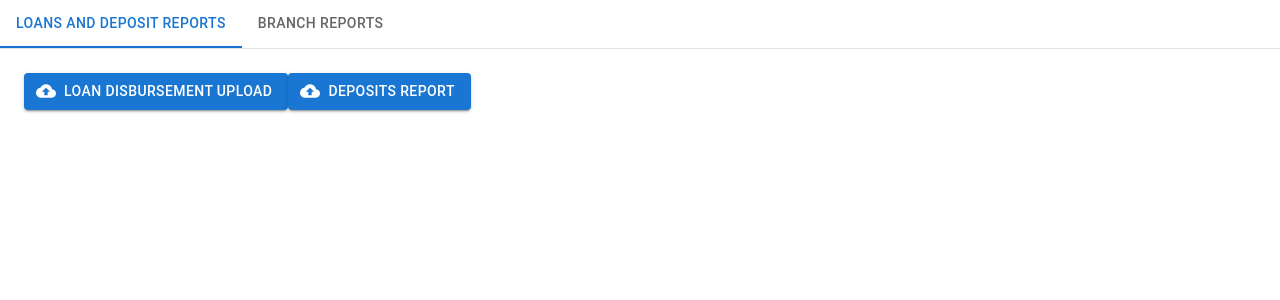
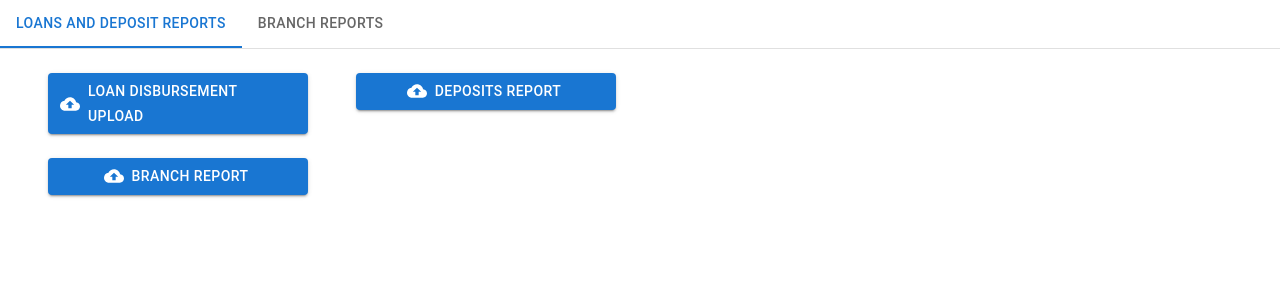
Before and after one commit to OdongAlican/Email-SMTP-Front-End, a React (Create React App) app: page / in a window 1280 px wide. Shown: the top 300 px of the page. Built offline with nearby package versions, Linux system fonts and the light colour scheme.

Commit message:
extract form data

```diff
--- a/src/pages/App.tsx
+++ b/src/pages/App.tsx
@@ -135,12 +135,12 @@ function App() {
     <div className="App">
       <BasicTabs value={value} handleChange={handleChange}>
         <CustomTabPanel value={value} index={0}>
-          <Grid container>
-            <Grid item xs={6}>
+          <Grid container xs={6}>
+            <Grid item xs={6} spacing={3} sx={{ px: 3 }}>
               <Button
                 component="label"
                 variant="contained"
-                sx={{ mb: 3 }}
+                sx={{ mb: 3, width: "100%" }}
                 startIcon={<CloudUploadIcon />}
               >
                 Loan Disbursement Upload
@@ -149,15 +149,31 @@ function App() {
                   accept=".xlsx, .xls, .csv"
                   type="file" />
               </Button>
+            </Grid>
+            <Grid item xs={6} spacing={3} sx={{ px: 3 }}>
               <Button
                 component="label"
                 variant="contained"
-                sx={{ mb: 3 }}
+                sx={{ mb: 3, width: "100%" }}
                 startIcon={<CloudUploadIcon />}
               >
                 Deposits Report
                 <VisuallyHiddenInput
                   onChange={handleLoandDepositsFileUpload}
+                  accept=".xlsx, .xls, .csv"
+                  type="file" />
+              </Button>
+            </Grid>
+            <Grid item xs={6} spacing={3} sx={{ px: 3 }}>
+              <Button
+                component="label"
+                variant="contained"
+                sx={{ mb: 3, width: "100%" }}
+                startIcon={<CloudUploadIcon />}
+              >
+                Branch Report
+                <VisuallyHiddenInput
+                  // onChange={handleLoandDepositsFileUpload}
                   accept=".xlsx, .xls, .csv"
                   type="file" />
               </Button>
@@ -168,7 +184,8 @@ function App() {
           <RegionalReports />
         </CustomTabPanel>
       </BasicTabs>
-      {loanDisbursementData.length > 0 && (
+      {
+        loanDisbursementData.length > 0 && (
           <TableContainer component={Paper}>
             <Table sx={{ minWidth: 650 }} aria-label="simple table">
               <TableHead>
@@ -192,8 +209,9 @@ function App() {
               </TableBody>
             </Table>
           </TableContainer>
-      )}
-    </div>
+        )
+      }
+    </div >
   );
 }
 
--- /dev/null
+++ b/src/pages/FormHelpers.tsx
@@ -0,0 +1,119 @@
+import React, { useEffect, useState } from 'react'
+import { sendReportsService } from '../utils/api';
+import * as XLSX from "xlsx";
+import { formatAsMoney } from '../utils/helpers';
+import { generateReportsPDF } from '../utils/reportsPDF';
+
+interface MyObject {
+    BU_NM: string;
+    RELATIONSHIP_OFFICER: number;
+    NO_ACCS: number;
+    LOAN_AMOUNT: number;
+    OUTSTANDINGPRINC: number;
+    TOTAL_SAVINGS: number;
+    PAR_1DAY: number;
+    PAR_30DAYS: number;
+    PAR_60DAYS: number;
+    PAR_90DAYS: number;
+}
+
+type RowData = {
+    [key: string]: any;
+};
+
+const FormHelpers = () => {
+    const [data, setData] = useState<RowData[]>([]);
+    const [sortedRegions, setSortedRegions] = useState<Record<string, MyObject[]>>({} as Record<string, MyObject[]>);
+
+    const groupByRegion = (data: MyObject[]): Record<string, MyObject[]> => {
+        return data.reduce((acc: Record<string, MyObject[]>, obj) => {
+            const regionName = obj.BU_NM;
+            if (!acc[regionName]) {
+                acc[regionName] = [];
+            }
+            acc[regionName].push(obj);
+            return acc;
+        }, {});
+    }
+
+    const handleSubmit = async (files: Array<File>) => {
+        const formData = new FormData();
+        files.forEach((file) => {
+            formData.append('files', file);
+        });
+
+        try {
+            const response = await sendReportsService(formData);
+            console.log("Email sent successfully:", response);
+        } catch (error) {
+            console.error("Error sending email:", error);
+        }
+    };
+
+    const handleFileUpload = (e: React.ChangeEvent<HTMLInputElement>) => {
+        const files = e.target.files;
+        if (files && files[0]) {
+            const reader = new FileReader();
+            reader.readAsBinaryString(files[0]);
+            reader.onload = (event) => {
+                const binaryStr = event.target?.result;
+                if (binaryStr) {
+                    const workbook = XLSX.read(binaryStr, { type: "binary" });
+                    const sheetName = workbook.SheetNames[0];
+                    const sheet = workbook.Sheets[sheetName];
+                    const parsedData = XLSX.utils.sheet_to_json<RowData>(sheet) as unknown as Array<MyObject>;
+                    const sortedRegions = groupByRegion(parsedData);
+                    setSortedRegions(sortedRegions)
+                    setData(parsedData);
+                }
+            };
+        }
+    };
+
+    const createObjectsForPDFs = () => {
+        const files: File[] = [];
+
+        if (Object.keys(sortedRegions).length > 0) {
+            Object.entries(sortedRegions).forEach(([regionName, regionData]) => {
+                const columns = Object.keys(regionData[0]).slice(1, 13);
+                const rows = regionData.map(obj => Object.values(obj).slice(1, 13).map(value => typeof value === 'number' ? formatAsMoney(value) : value));
+
+                const sums = new Array(columns.length).fill(0);
+
+                regionData.forEach(obj => {
+                    columns.forEach((col, index) => {
+                        if (!isNaN(sums[index])) {
+                            sums[index] += obj[col as keyof MyObject];
+                        }
+                    });
+                });
+
+                const pdf = generateReportsPDF(columns, rows, regionName, sums);
+                // files.push(pdf);
+            });
+
+            setSortedRegions({});
+        }
+
+        if (files.length > 0) {
+            handleSubmit(files);
+        }
+
+        return files;
+    };
+
+
+    useEffect(() => {
+        if (Object.keys(sortedRegions).length > 0) {
+            createObjectsForPDFs();
+        }
+    }, [sortedRegions]);
+
+    return ({
+        handleFileUpload,
+        data
+    }
+    )
+}
+
+export default FormHelpers
--- a/src/pages/RegionalReports.tsx
+++ b/src/pages/RegionalReports.tsx
@@ -1,5 +1,4 @@
-import { useEffect, useState } from "react";
-import * as XLSX from "xlsx";
+
 import Table from '@mui/material/Table';
 import TableBody from '@mui/material/TableBody';
 import TableCell from '@mui/material/TableCell';
@@ -10,112 +9,10 @@ import Paper from '@mui/material/Paper';
 import CloudUploadIcon from '@mui/icons-material/CloudUpload';
 import { Button } from "@mui/material";
 import { formatAsMoney, VisuallyHiddenInput } from "../utils/helpers";
-import { generateReportsPDF } from "../utils/reportsPDF";
-import { sendReportsService } from "../utils/api";
-interface MyObject {
-    BU_NM: string;
-    RELATIONSHIP_OFFICER: number;
-    NO_ACCS: number;
-    LOAN_AMOUNT: number;
-    OUTSTANDINGPRINC: number;
-    TOTAL_SAVINGS: number;
-    PAR_1DAY: number;
-    PAR_30DAYS: number;
-    PAR_60DAYS: number;
-    PAR_90DAYS: number;
-}
-
-type RowData = {
-    [key: string]: any;
-};
+import FormHelpers from './FormHelpers';
 
 const RegionalReports = () => {
-    const [data, setData] = useState<RowData[]>([]);
-    const [sortedRegions, setSortedRegions] = useState<Record<string, MyObject[]>>({} as Record<string, MyObject[]>);
-
-    const groupByRegion = (data: MyObject[]): Record<string, MyObject[]> => {
-        return data.reduce((acc: Record<string, MyObject[]>, obj) => {
-            const regionName = obj.BU_NM;
-            if (!acc[regionName]) {
-                acc[regionName] = [];
-            }
-            acc[regionName].push(obj);
-            return acc;
-        }, {});
-    }
-
-    const handleSubmit = async (files: Array<File>) => {
-        const formData = new FormData();
-        files.forEach((file) => {
-            formData.append('files', file);
-        });
-
-        try {
-            const response = await sendReportsService(formData);
-            console.log("Email sent successfully:", response);
-        } catch (error) {
-            console.error("Error sending email:", error);
-        }
-    };
-
-    const handleFileUpload = (e: React.ChangeEvent<HTMLInputElement>) => {
-        const files = e.target.files;
-        if (files && files[0]) {
-            const reader = new FileReader();
-            reader.readAsBinaryString(files[0]);
-            reader.onload = (event) => {
-                const binaryStr = event.target?.result;
-                if (binaryStr) {
-                    const workbook = XLSX.read(binaryStr, { type: "binary" });
-                    const sheetName = workbook.SheetNames[0];
-                    const sheet = workbook.Sheets[sheetName];
-                    const parsedData = XLSX.utils.sheet_to_json<RowData>(sheet) as unknown as Array<MyObject>;
-                    const sortedRegions = groupByRegion(parsedData);
-                    setSortedRegions(sortedRegions)
-                    setData(parsedData);
-                }
-            };
-        }
-    };
-
-    const createObjectsForPDFs = () => {
-        const files: File[] = [];
-
-        if (Object.keys(sortedRegions).length > 0) {
-            Object.entries(sortedRegions).forEach(([regionName, regionData]) => {
-                const columns = Object.keys(regionData[0]).slice(1, 13);
-                const rows = regionData.map(obj => Object.values(obj).slice(1, 13).map(value => typeof value === 'number' ? formatAsMoney(value) : value));
-
-                const sums = new Array(columns.length).fill(0);
-
-                regionData.forEach(obj => {
-                    columns.forEach((col, index) => {
-                        if (!isNaN(sums[index])) {
-                            sums[index] += obj[col as keyof MyObject];
-                        }
-                    });
-                });
-
-                const pdf = generateReportsPDF(columns, rows, regionName, sums);
-                // files.push(pdf);
-            });
-
-            setSortedRegions({});
-        }
-
-        if (files.length > 0) {
-            handleSubmit(files);
-        }
-
-        return files;
-    };
-
-
-    useEffect(() => {
-        if (Object.keys(sortedRegions).length > 0) {
-            createObjectsForPDFs();
-        }
-    }, [sortedRegions]);
+    const { data, handleFileUpload } = FormHelpers();
 
     return (
         <div className="App">
@@ -127,7 +24,7 @@ const RegionalReports = () => {
                 tabIndex={-1}
                 startIcon={<CloudUploadIcon />}
             >
-                Upload Regional Report
+                Branch Report
                 <VisuallyHiddenInput
                     onChange={handleFileUpload}
                     accept=".xlsx, .xls, .csv"
```
Lines whose indentation alone changed are shown as unchanged.
